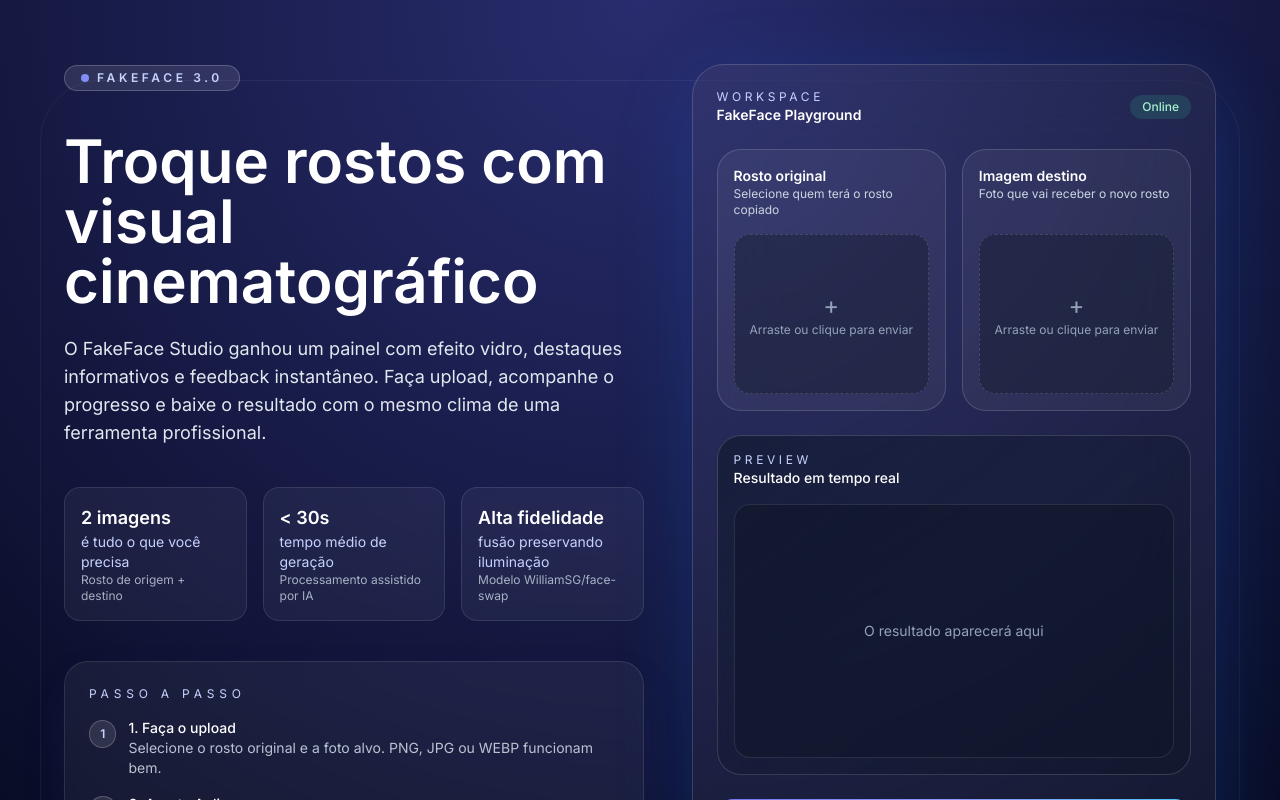
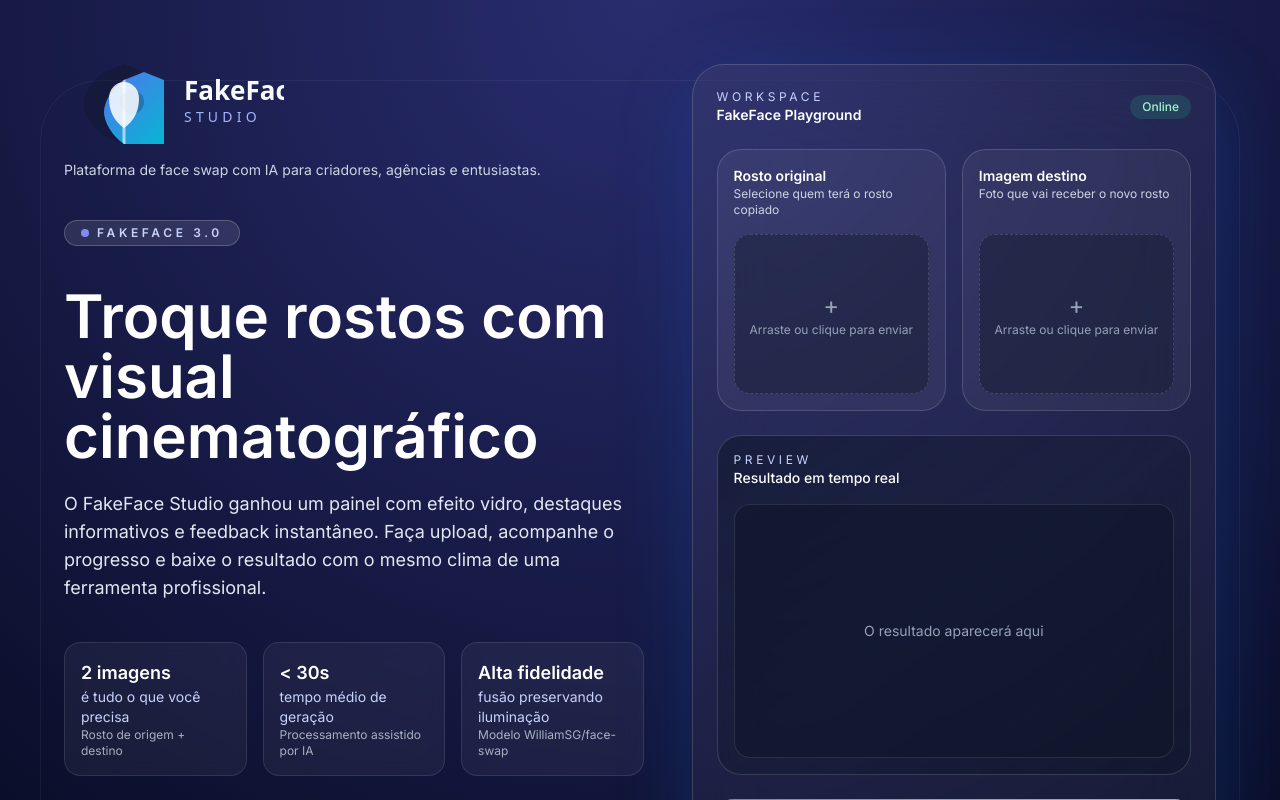
Before and after one commit to gigliozzi/fakeface, a Next.js app: page / in a window 1280 px wide. Shown: the top 800 px of the page. Built offline with nearby package versions, Linux system fonts and the light colour scheme.

Commit message:
feat: add mask logo and hero lockup

```diff
--- a/src/app/page.tsx
+++ b/src/app/page.tsx
@@ -161,6 +161,7 @@ export default function Home() {
       <div className="relative z-10 px-4 py-16 sm:px-6 lg:px-8">
         <section className="mx-auto grid max-w-6xl items-start gap-12 lg:grid-cols-[1.05fr_0.95fr]">
           <div className="space-y-10">
+            <BrandLockup />
             <div className="inline-flex items-center gap-2 rounded-full border border-white/20 bg-white/10 px-4 py-1 text-xs font-semibold uppercase tracking-[0.3em] text-indigo-200">
               <span className="h-2 w-2 rounded-full bg-indigo-400" />
               FakeFace 3.0
@@ -316,6 +317,24 @@ export default function Home() {
   );
 }
 
+function BrandLockup() {
+  return (
+    <div className="flex flex-wrap items-center gap-4">
+      <Image
+        src="/logo-mask.svg"
+        alt="Logotipo do FakeFace"
+        width={200}
+        height={80}
+        priority
+        className="h-auto w-auto max-w-[220px]"
+      />
+      <p className="text-sm text-slate-300">
+        Plataforma de face swap com IA para criadores, agências e entusiastas.
+      </p>
+    </div>
+  );
+}
+
 function useObjectURL(file: File | null) {
   const [preview, setPreview] = useState<string | null>(null);
 
```
Also changed, not shown: public/logo-mask.svg (added).
